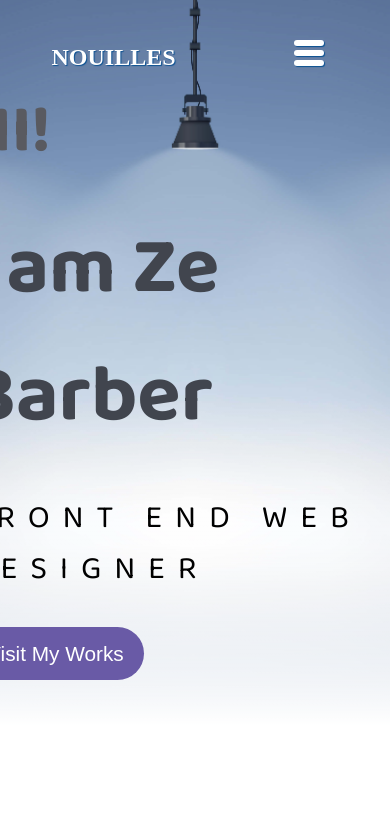
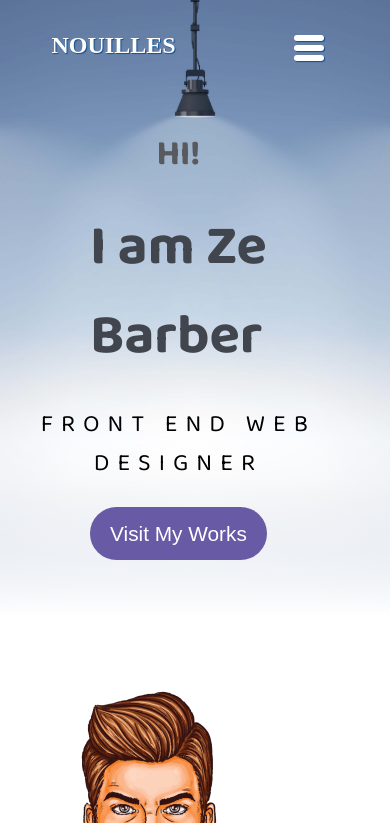
Before and after one commit to KadirDolek/Nouilles-KDolek, a plain HTML site: page index.html in a window 390 px wide. Shown: the top 823 px of the page. Drawn offline with Linux system fonts and the light colour scheme; a web font is replaced by a local one.

Commit message:
continuité du responsive

```diff
--- a/index.html
+++ b/index.html
@@ -26,14 +26,14 @@
           </a>
     </nav>
         <header>
-        <section>
-        </section>
         <section class="secHeader2">
             <div class="divHeader2">
                 <p>HI!</p>
                 <p>I am Ze <br> Barber</p>
                 <p>FRONT END WEB DESIGNER</p>
-                <button class="btnHeader">&nbsp;Visit My Works&nbsp;</button>
+                <div class="divBtnHeader">
+                    <button class="btnHeader">&nbsp;Visit My Works&nbsp;</button>
+                </div>
             </div>
         </section>
     </header>
--- a/styles/styles.css
+++ b/styles/styles.css
@@ -33,7 +33,7 @@ header{
 
 h1{
     margin-top: 0;
-    padding-top: 2.75rem;
+    padding-top: 2rem;
     text-shadow: 1px 1px 1px rgb(11, 81, 146);
     color: rgb(255, 252, 252);
 }
@@ -46,7 +46,6 @@ h1{
 .headerNav a{
     text-decoration: none;
     color: rgb(255, 252, 252);
-    /* animation: textGlow 2s ease-in-out infinite alternate; */
     text-shadow: 1px 1px 1px rgb(11, 81, 146);
 }
 .secHeader2{
@@ -100,9 +99,6 @@ h1{
     width: 46%;
     display: flex;
     justify-content: end;
-}
-.div2Section1{
-    width: 60%;
 }
 .p1section1{
     font-size: 120%;
@@ -478,8 +474,10 @@ footer{
     gap: 10px;
 }
 
-@media (max-width:576px){
-
+@media (max-width:600px){
+    body{
+        overflow-x: hidden
+    };
     .navHeader h1 {
         color: white;
         font-size: 24px;
@@ -490,32 +488,14 @@ footer{
         display: flex;
         gap: 20px;
     }
-
-.headerNav li {
-    display: inline;
-}
-
-.headerNav li a {
-    color: white;
-    text-decoration: none;
-    font-size: 16px;
-    padding: 8px 15px;
-    transition: background-color 0.3s;
-}
-
-.headerNav li a:hover {
-    background-color: #444;
-}
-
     #openBtn {
-    display: none;
+        display: block;
         background: none;
         border: none;
         cursor: pointer;
         padding: 15px;
         letter-spacing: 10px;
     }
-
     .burger-icon {
         display: block;
         width: 30px;
@@ -524,7 +504,7 @@ footer{
         justify-content: space-between;
         flex-direction: column;
         align-items: center;
-    margin-top: 25px;
+        margin-top: 20px;
     }
 
     .burger-icon span {
@@ -548,14 +528,71 @@ footer{
         background-color: #333;
         padding: 20px;
     }
-
-.headerNav li {
+    .secHeader2{
+        display: flex;
+        justify-content: center;
+        padding-top: 5%;
+    }
+    .divHeader2>p:first-of-type{
+        display: flex;
+        justify-content: center;
+        align-items: center;
+        font-size: 2.2rem;
+        color: rgb(89, 90, 96);
+        margin-top:30%;
+    }
+    .divHeader2>p:nth-of-type(2){
+        display: flex;
+        justify-content: center;
+        font-size: 3.5rem;
+        margin-top: 0;
+        margin-bottom: 1rem;
+        color: rgb(65, 69, 78);
+        font-family: 'Baloo 2';
+        font-weight: bold;
+    }
+    .divHeader2>p:nth-of-type(3){
+        display: flex;
+        justify-items: center;
         text-align: center;
-    margin-bottom: 10px;
+        font-size: 1.5rem;
+        letter-spacing: 0.5rem;
+        font-family: 'Baloo 2';
+        font-weight: 300;
+        position: relative;
     }
-
-    /* Afficher le bouton burger en mode mobile */
-#openBtn {
-    display: block;
+    .btnHeader{
+        display: flex;
+        justify-content: center;
+        padding: 0.9rem;
+        border-radius: 30px;
+        font-size: 1.3rem ;
+        background-color:rgb(105, 90, 166);
+        color: white;
+        border: none;
+        margin-bottom: 30%;
+    }
+    .divBtnHeader{
+        display: flex;
+        justify-content: center;
+    }
+    .section1{
+        display: flex;
+        justify-content: center;
+        flex-direction: column;
+        align-items: center;
+    }
+    .divSection1{
+        width: 46%;
+        display: flex;
+        align-items: center;
+        justify-content: center;
+    }
+    .div2Section1{
+        display: flex;
+        justify-content: center;
+        flex-direction: column;
+        align-items: center;
+        text-align: center;
     }
 }
```
Lines whose indentation alone changed are shown as unchanged.
